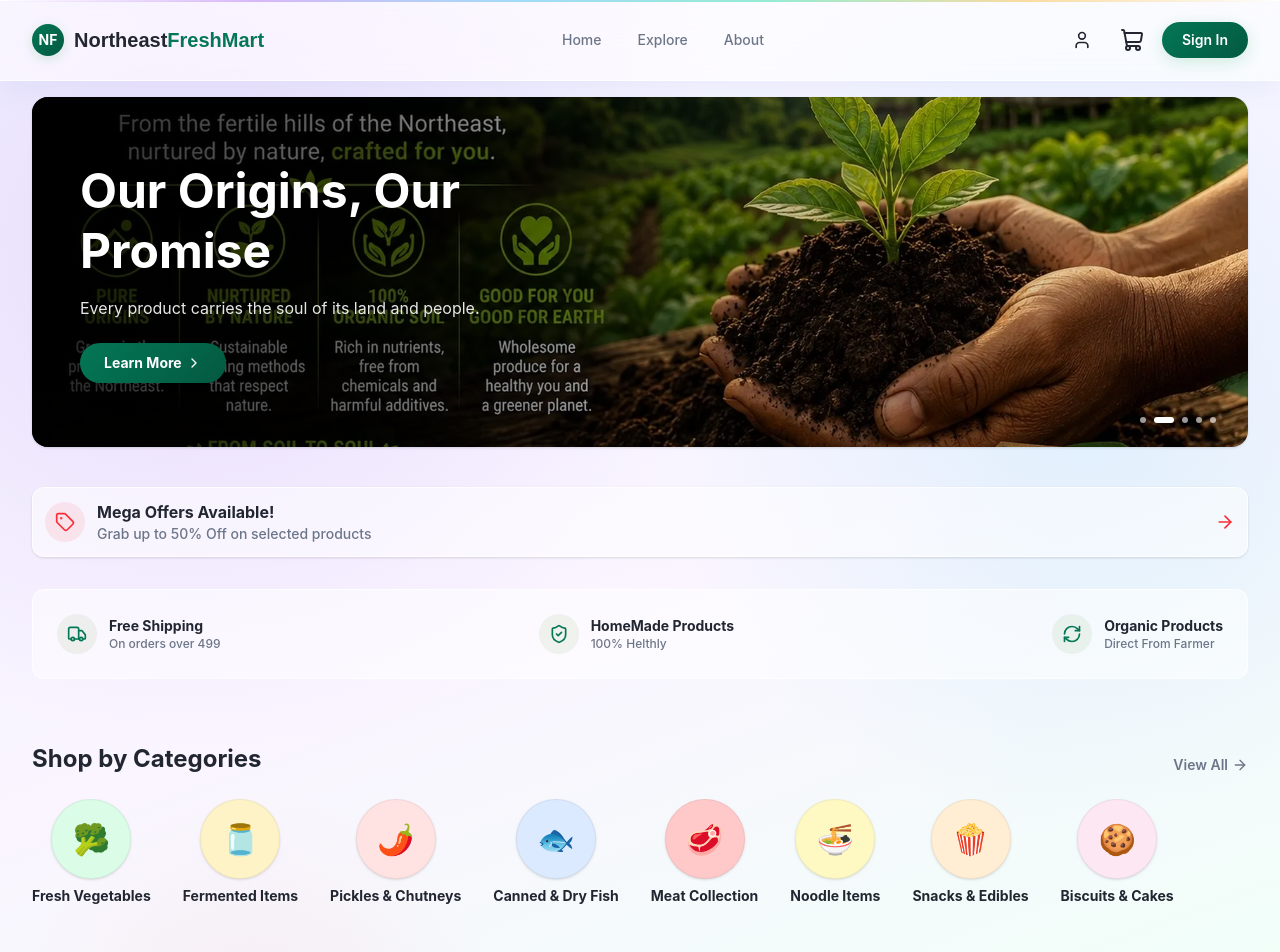
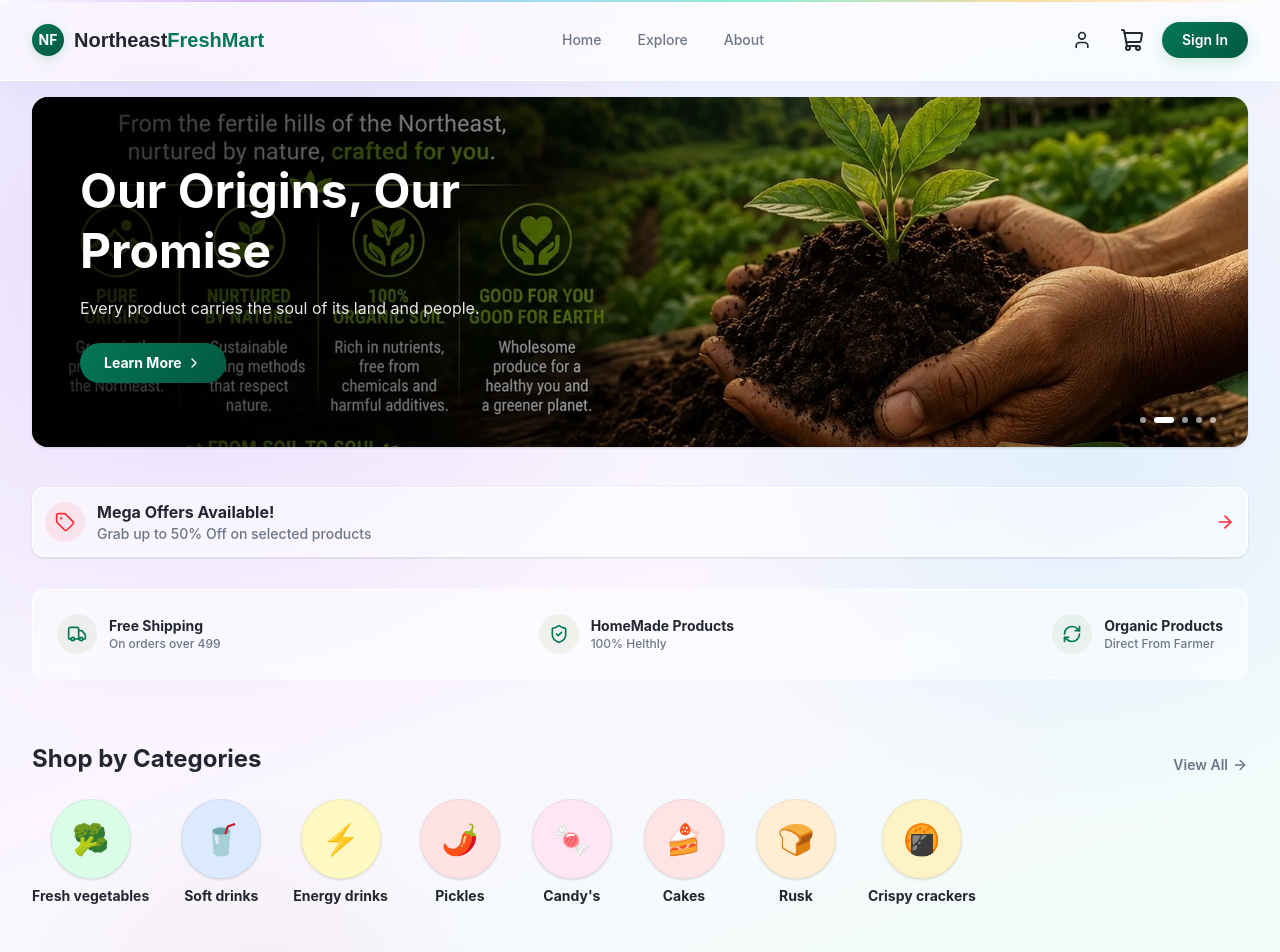
Before and after one commit to karuppsamy-k/shop_northeast_products, a React (Vite) app: page / in a window 1280 px wide. Shown: the top 952 px of the page. Built offline with nearby package versions, Linux system fonts and the light colour scheme; no server answers; the database is empty.

Commit message:
feat: define product categories and implement automated database migration script

```diff
--- a/scripts/migrate_categories.js
+++ b/scripts/migrate_categories.js
@@ -3,59 +3,94 @@ import { initializeApp, cert } from 'firebase-admin/app';
 import { getFirestore } from 'firebase-admin/firestore';
 import path from 'path';
 
-// Map ALL old database categories to the new category IDs
-const CATEGORY_MAP = {
-  // === From TSV import (exact matches) ===
-  'canned-fish-dry-fish': { category: 'canned-fish-dry-fish', subCategory: '' },
-  'cold-drinks':          { category: 'cold-drinks',          subCategory: '' },
-  'cookware-handicrafts': { category: 'cookware-handicrafts', subCategory: '' },
-  'edible':               { category: 'edible',               subCategory: '' },
-  'preserved-fruits-dry': { category: 'preserved-fruits-dry', subCategory: '' },
-  'tea-coffee':           { category: 'tea-coffee',           subCategory: '' },
-  'fermented-items':      { category: 'fermented-items',      subCategory: '' },
-  'fresh-vegetables':     { category: 'fresh-vegetables',     subCategory: '' },
-  'meat-collection':      { category: 'meat-collection',      subCategory: '' },
-  'pickle-items':         { category: 'pickle-collection',    subCategory: '' },
-  'pickle-collection':    { category: 'pickle-collection',    subCategory: '' },
-  'mix-collection':       { category: 'mix-collection',       subCategory: '' },
-  'noodle-items':         { category: 'noodle-items',         subCategory: '' },
-  'biscuit-items':        { category: 'biscuit-items',        subCategory: '' },
-  'other-collections':    { category: 'mix-collection',       subCategory: 'Others' },
-  'rice-items':           { category: 'rice-items',           subCategory: '' },
-  'spices':               { category: 'spices',               subCategory: '' },
+const mapToNewCategory = (name, oldCategory) => {
+  const n = name.toLowerCase();
 
-  // === Korean items (from Excel import) ===
-  'noodles':              { category: 'noodle-items',         subCategory: 'Instant Noodles' },
-  'snacks':               { category: 'edible',               subCategory: 'Crispy Snacks' },
-  'sauces':               { category: 'spices',               subCategory: 'Seasonings' },
-  'beverages':            { category: 'cold-drinks',          subCategory: '' },
-  'candy':                { category: 'edible',               subCategory: 'Traditional Snacks' },
-  'rice':                 { category: 'rice-items',           subCategory: '' },
-  'tea':                  { category: 'tea-coffee',           subCategory: 'Tea' },
-  'food':                 { category: 'edible',               subCategory: '' },
-  'handicrafts':          { category: 'cookware-handicrafts', subCategory: '' },
-  'textiles':             { category: 'mix-collection',       subCategory: 'Others' },
+  // Specific keyword matching
+  if (n.includes('cup noodle') || n.includes('mami') || n.includes('mama')) return 'cup-noodles';
+  if (n.includes('noodle') || n.includes('ramen') || n.includes('wai wai') || n.includes('thukpa')) return 'noodles';
+  if (n.includes('cake')) return 'cakes';
+  if (n.includes('rusk')) return 'rusk';
+  if (n.includes('biscuit')) return 'biscuits';
+  if (n.includes('cookie')) return 'cookies';
+  if (n.includes('cracker')) return 'crispy-crackers';
+  if (n.includes('candy') || n.includes('candies') || n.includes('lollipops') || n.includes('titora')) return 'candys';
+  if (n.includes('chocolate')) return 'chocolates';
+  if (n.includes('jelly')) return 'jellys';
+  if (n.includes('bhujiya')) return 'bhujiya';
+  if (n.includes('peanut')) return 'peanuts';
+  if (n.includes('seed')) return 'seeds';
+  if (n.includes('shrimp paste') || n.includes('ngari paste')) return 'shrimp-paste';
+  if (n.includes('mg5')) return 'mg5';
+  if (n.includes('bmc')) return 'bmc-masala';
+  if (n.includes('powder')) return 'powder';
+  if (n.includes('soap')) return 'soap';
+  if (n.includes('tobacco') || n.includes('biri') || n.includes('sada') || n.includes('win') || n.includes('king size') || n.includes('cigarette')) return 'tobacco';
+  if (n.includes('beetle nut') || n.includes('tamul')) return 'beetle-nuts';
+  if (n.includes('tin') && (n.includes('fish') || n.includes('sardine') || n.includes('tuna') || n.includes('mackerel'))) return 'teen-fish';
 
-  // === Unmapped Korean categories (from previous run) ===
-  'biscuits':             { category: 'biscuit-items',        subCategory: 'Biscuits' },
-  'chocolate':            { category: 'edible',               subCategory: 'Traditional Snacks' },
-  'confectionery':        { category: 'edible',               subCategory: 'Traditional Snacks' },
-  'cookies':              { category: 'biscuit-items',        subCategory: 'Cookies' },
-  'crackers':             { category: 'edible',               subCategory: 'Crispy Snacks' },
-  'cup-noodles':          { category: 'noodle-items',         subCategory: 'Instant Noodles' },
-  'curry':                { category: 'spices',               subCategory: 'Masala Mixes' },
-  'drink':                { category: 'cold-drinks',          subCategory: '' },
-  'dry-fruits':           { category: 'preserved-fruits-dry', subCategory: 'Dry Fruits' },
-  'dry-vegetables':       { category: 'fresh-vegetables',     subCategory: 'Others' },
-  'jelly':                { category: 'edible',               subCategory: 'Traditional Snacks' },
-  'non-veg-pickles':      { category: 'pickle-collection',    subCategory: 'Meat Pickles' },
-  'paste':                { category: 'spices',               subCategory: 'Seasonings' },
-  'pickles':              { category: 'pickle-collection',    subCategory: '' },
-  'ramen':                { category: 'noodle-items',         subCategory: 'Ramen' },
-  'rice-cake':            { category: 'biscuit-items',        subCategory: 'Rice Cake' },
-  'seaweed':              { category: 'edible',               subCategory: 'Crispy Snacks' },
-  'tin-fish':             { category: 'canned-fish-dry-fish', subCategory: 'Canned Fish' },
-  'tteokbokki':           { category: 'noodle-items',         subCategory: 'Others' },
+  if (oldCategory === 'canned-fish-dry-fish') {
+    if (n.includes('tin') || n.includes('can')) return 'teen-fish';
+    return 'dry-items';
+  }
+
+  if (oldCategory === 'cold-drinks') {
+    if (n.includes('energy') || n.includes('bull') || n.includes('shark')) return 'energy-drinks';
+    return 'soft-drinks';
+  }
+
+  if (oldCategory === 'pickle-collection') {
+    return 'pickles';
+  }
+
+  if (oldCategory === 'meat-collection') {
+    return 'meat';
+  }
+
+  if (oldCategory === 'fermented-items') {
+    return 'fermented-items';
+  }
+
+  if (oldCategory === 'rice-items') {
+    return 'rice';
+  }
+
+  if (oldCategory === 'fresh-vegetables') {
+    return 'fresh-vegetables';
+  }
+
+  if (oldCategory === 'spices') {
+    if (n.includes('sauce') || n.includes('ketchup')) return 'sauces';
+    return 'powder';
+  }
+
+  if (oldCategory === 'preserved-fruits-dry') {
+    return 'sweet-and-sour';
+  }
+
+  if (oldCategory === 'tea-coffee') {
+    return 'powder';
+  }
+
+  if (oldCategory === 'cookware-handicrafts') {
+    return 'new-lauches';
+  }
+
+  if (oldCategory === 'edible') {
+    if (n.includes('dry')) return 'dry-items';
+    return 'new-lauches';
+  }
+
+  if (oldCategory === 'biscuit-items') {
+    return 'biscuits';
+  }
+
+  if (oldCategory === 'noodle-items') {
+    return 'noodles';
+  }
+
+  // Default fallback
+  return 'new-lauches';
 };
 
 async function main() {
@@ -74,62 +109,37 @@ async function main() {
 
     let batch = db.batch();
     let count = 0;
-    let batchCount = 0;
-    let skipped = 0;
 
-    const oldCategories = new Set();
-    const unmappedCategories = new Set();
+    const categoryCounts = {};
 
     for (const doc of snapshot.docs) {
       const data = doc.data();
-      const oldCategory = data.category || '';
-      oldCategories.add(oldCategory);
+      const newCategory = mapToNewCategory(data.name, data.category);
 
-      const mapping = CATEGORY_MAP[oldCategory];
+      categoryCounts[newCategory] = (categoryCounts[newCategory] || 0) + 1;
 
-      if (!mapping) {
-        unmappedCategories.add(oldCategory);
-        batch.update(doc.ref, {
-          category: 'mix-collection',
-          subCategory: 'Others'
-        });
-      } else {
-        batch.update(doc.ref, {
-          category: mapping.category,
-          subCategory: mapping.subCategory
-        });
-      }
+      batch.update(doc.ref, {
+        category: newCategory,
+        subCategory: ''
+      });
 
       count++;
 
       if (count % 500 === 0) {
         await batch.commit();
         batch = db.batch();
-        batchCount++;
-        console.log(`Committed batch ${batchCount} (${count} products updated)`);
       }
     }
 
     if (count > 0 && count % 500 !== 0) {
       await batch.commit();
-      console.log(`Committed final batch (${count} products updated)`);
     }
 
     console.log(`\n=== Migration Summary ===`);
-    console.log(`Total products scanned: ${snapshot.size}`);
-    console.log(`Products updated: ${count}`);
-    console.log(`\nCategories mapped:`);
-    for (const cat of [...oldCategories].sort()) {
-      const mapped = CATEGORY_MAP[cat];
-      console.log(`  "${cat}" → ${mapped ? mapped.category : 'mix-collection (UNMAPPED)'}`);
-    }
-    if (unmappedCategories.size > 0) {
-      console.log(`\n⚠️  Unmapped categories (defaulted to mix-collection):`);
-      for (const cat of unmappedCategories) {
-        console.log(`  - "${cat}"`);
-      }
-    } else {
-      console.log(`\n✅ All categories mapped successfully!`);
+    console.log(`Total products scanned and updated: ${count}`);
+    console.log(`\nDistribution:`);
+    for (const [cat, num] of Object.entries(categoryCounts).sort((a,b) => b[1] - a[1])) {
+      console.log(`  ${cat}: ${num}`);
     }
 
     process.exit(0);
--- a/src/constants/categories.ts
+++ b/src/constants/categories.ts
@@ -7,111 +7,38 @@ export interface CategoryDefinition {
 }
 
 export const CATEGORIES: CategoryDefinition[] = [
-  {
-    id: 'fresh-vegetables',
-    name: 'Fresh Vegetables',
-    emoji: '🥦',
-    bgClass: 'bg-green-100',
-    subCategories: ['Leafy Greens', 'Root Vegetables', 'Beans & Gourds', 'Herbs & Flowers', 'Mushrooms', 'Others'],
-  },
-  {
-    id: 'fermented-items',
-    name: 'Fermented Items',
-    emoji: '🫙',
-    bgClass: 'bg-amber-100',
-    subCategories: ['Fermented Fish', 'Fermented Soybean', 'Fermented Bamboo', 'Fermented Vegetables', 'Others'],
-  },
-  {
-    id: 'pickle-collection',
-    name: 'Pickles & Chutneys',
-    emoji: '🌶️',
-    bgClass: 'bg-red-100',
-    subCategories: ['Meat Pickles', 'Fish Pickles', 'Vegetable Pickles', 'Chili Pickles', 'Sauces & Dips', 'Others'],
-  },
-  {
-    id: 'canned-fish-dry-fish',
-    name: 'Canned & Dry Fish',
-    emoji: '🐟',
-    bgClass: 'bg-blue-100',
-    subCategories: ['Canned Fish', 'Dry Fish', 'Dry Prawns', 'Others'],
-  },
-  {
-    id: 'meat-collection',
-    name: 'Meat Collection',
-    emoji: '🥩',
-    bgClass: 'bg-red-200',
-    subCategories: ['Fresh Meat', 'Smoked Meat', 'Dried Meat', 'Canned Meat', 'Snails & Others'],
-  },
-  {
-    id: 'noodle-items',
-    name: 'Noodle Items',
-    emoji: '🍜',
-    bgClass: 'bg-yellow-100',
-    subCategories: ['Instant Noodles', 'Ramen', 'Thukpa Noodles', 'Sauces', 'Others'],
-  },
-  {
-    id: 'edible',
-    name: 'Snacks & Edibles',
-    emoji: '🍿',
-    bgClass: 'bg-orange-100',
-    subCategories: ['Seeds & Nuts', 'Crispy Snacks', 'Traditional Snacks', 'Baked Items', 'Pet Food', 'Others'],
-  },
-  {
-    id: 'biscuit-items',
-    name: 'Biscuits & Cakes',
-    emoji: '🍪',
-    bgClass: 'bg-pink-100',
-    subCategories: ['Biscuits', 'Dry Cake', 'Rice Cake', 'Cookies', 'Others'],
-  },
-  {
-    id: 'rice-items',
-    name: 'Rice Items',
-    emoji: '🌾',
-    bgClass: 'bg-green-200',
-    subCategories: ['Sticky Rice', 'Aromatic Rice', 'Rice Flour', 'Others'],
-  },
-  {
-    id: 'spices',
-    name: 'Spices & Masala',
-    emoji: '🧂',
-    bgClass: 'bg-orange-200',
-    subCategories: ['Masala Mixes', 'Chili Flakes', 'Turmeric', 'Seasonings', 'Others'],
-  },
-  {
-    id: 'tea-coffee',
-    name: 'Tea & Coffee',
-    emoji: '☕',
-    bgClass: 'bg-teal-100',
-    subCategories: ['Tea', 'Coffee', 'Instant Mix', 'Others'],
-  },
-  {
-    id: 'cold-drinks',
-    name: 'Cold Drinks',
-    emoji: '🥤',
-    bgClass: 'bg-blue-200',
-    subCategories: ['Energy Drinks', 'Juices', 'Soft Drinks', 'Others'],
-  },
-  {
-    id: 'preserved-fruits-dry',
-    name: 'Preserved Fruits',
-    emoji: '🍑',
-    bgClass: 'bg-rose-100',
-    subCategories: ['Dry Fruits', 'Tamarind', 'Prunes', 'Others'],
-  },
-  {
-    id: 'cookware-handicrafts',
-    name: 'Cookware & Handicrafts',
-    emoji: '🏺',
-    bgClass: 'bg-indigo-100',
-    subCategories: ['Mortar & Pestle', 'Knives', 'Cookers', 'Wooden Items', 'Bamboo Items', 'Others'],
-  },
-  {
-    id: 'mix-collection',
-    name: 'Mix Collection',
-    emoji: '🛍️',
-    bgClass: 'bg-slate-100',
-    subCategories: ['Betel & Tobacco', 'Yeast & Fermentation', 'Household', 'Others'],
-  },
+  { id: 'fresh-vegetables', name: 'Fresh vegetables', emoji: '🥦', bgClass: 'bg-green-100', subCategories: [] },
+  { id: 'soft-drinks', name: 'Soft drinks', emoji: '🥤', bgClass: 'bg-blue-100', subCategories: [] },
+  { id: 'energy-drinks', name: 'Energy drinks', emoji: '⚡', bgClass: 'bg-yellow-100', subCategories: [] },
+  { id: 'pickles', name: 'Pickles', emoji: '🌶️', bgClass: 'bg-red-100', subCategories: [] },
+  { id: 'candys', name: "Candy's", emoji: '🍬', bgClass: 'bg-pink-100', subCategories: [] },
+  { id: 'cakes', name: 'Cakes', emoji: '🍰', bgClass: 'bg-rose-100', subCategories: [] },
+  { id: 'rusk', name: 'Rusk', emoji: '🍞', bgClass: 'bg-orange-100', subCategories: [] },
+  { id: 'crispy-crackers', name: 'Crispy crackers', emoji: '🍘', bgClass: 'bg-amber-100', subCategories: [] },
+  { id: 'teen-fish', name: 'Teen fish', emoji: '🥫', bgClass: 'bg-blue-200', subCategories: [] },
+  { id: 'cup-noodles', name: 'Cup noodles', emoji: '🍜', bgClass: 'bg-yellow-200', subCategories: [] },
+  { id: 'noodles', name: 'Noodles', emoji: '🍝', bgClass: 'bg-orange-200', subCategories: [] },
+  { id: 'fermented-items', name: "Fermented item's", emoji: '🫙', bgClass: 'bg-amber-200', subCategories: [] },
+  { id: 'dry-items', name: "Dry item's", emoji: '🥜', bgClass: 'bg-stone-200', subCategories: [] },
+  { id: 'cookies', name: 'Cookies', emoji: '🍪', bgClass: 'bg-yellow-100', subCategories: [] },
+  { id: 'sauces', name: 'Sauces', emoji: '🥫', bgClass: 'bg-red-200', subCategories: [] },
+  { id: 'peanuts', name: 'Peanuts', emoji: '🥜', bgClass: 'bg-orange-100', subCategories: [] },
+  { id: 'bhujiya', name: 'Bhujiya', emoji: '🥨', bgClass: 'bg-yellow-200', subCategories: [] },
+  { id: 'bmc-masala', name: 'BMC masala', emoji: '🧂', bgClass: 'bg-red-100', subCategories: [] },
+  { id: 'sweet-and-sour', name: 'Sweet and sour', emoji: '🍋', bgClass: 'bg-green-200', subCategories: [] },
+  { id: 'tobacco', name: 'Tobacco', emoji: '🚬', bgClass: 'bg-stone-300', subCategories: [] },
+  { id: 'soap', name: 'Soap', emoji: '🧼', bgClass: 'bg-cyan-100', subCategories: [] },
+  { id: 'seeds', name: 'Seeds', emoji: '🌻', bgClass: 'bg-emerald-100', subCategories: [] },
+  { id: 'chocolates', name: "Chocolate's", emoji: '🍫', bgClass: 'bg-amber-300', subCategories: [] },
+  { id: 'rice', name: 'Rice', emoji: '🌾', bgClass: 'bg-green-100', subCategories: [] },
+  { id: 'mg5', name: 'MG5', emoji: '📦', bgClass: 'bg-slate-200', subCategories: [] },
+  { id: 'biscuits', name: 'Biscuits', emoji: '🍪', bgClass: 'bg-orange-100', subCategories: [] },
+  { id: 'shrimp-paste', name: 'Shrimp paste', emoji: '🦐', bgClass: 'bg-rose-200', subCategories: [] },
+  { id: 'powder', name: 'Powder', emoji: '🥄', bgClass: 'bg-gray-100', subCategories: [] },
+  { id: 'jellys', name: "Jelly's", emoji: '🍮', bgClass: 'bg-purple-100', subCategories: [] },
+  { id: 'beetle-nuts', name: 'Beetle nuts', emoji: '🥥', bgClass: 'bg-emerald-200', subCategories: [] },
+  { id: 'meat', name: 'Meat', emoji: '🥩', bgClass: 'bg-red-300', subCategories: [] },
+  { id: 'new-lauches', name: 'new Lauches', emoji: '🚀', bgClass: 'bg-indigo-100', subCategories: [] },
 ];
 
 export const getCategoryById = (id: string): CategoryDefinition | undefined => {
```
